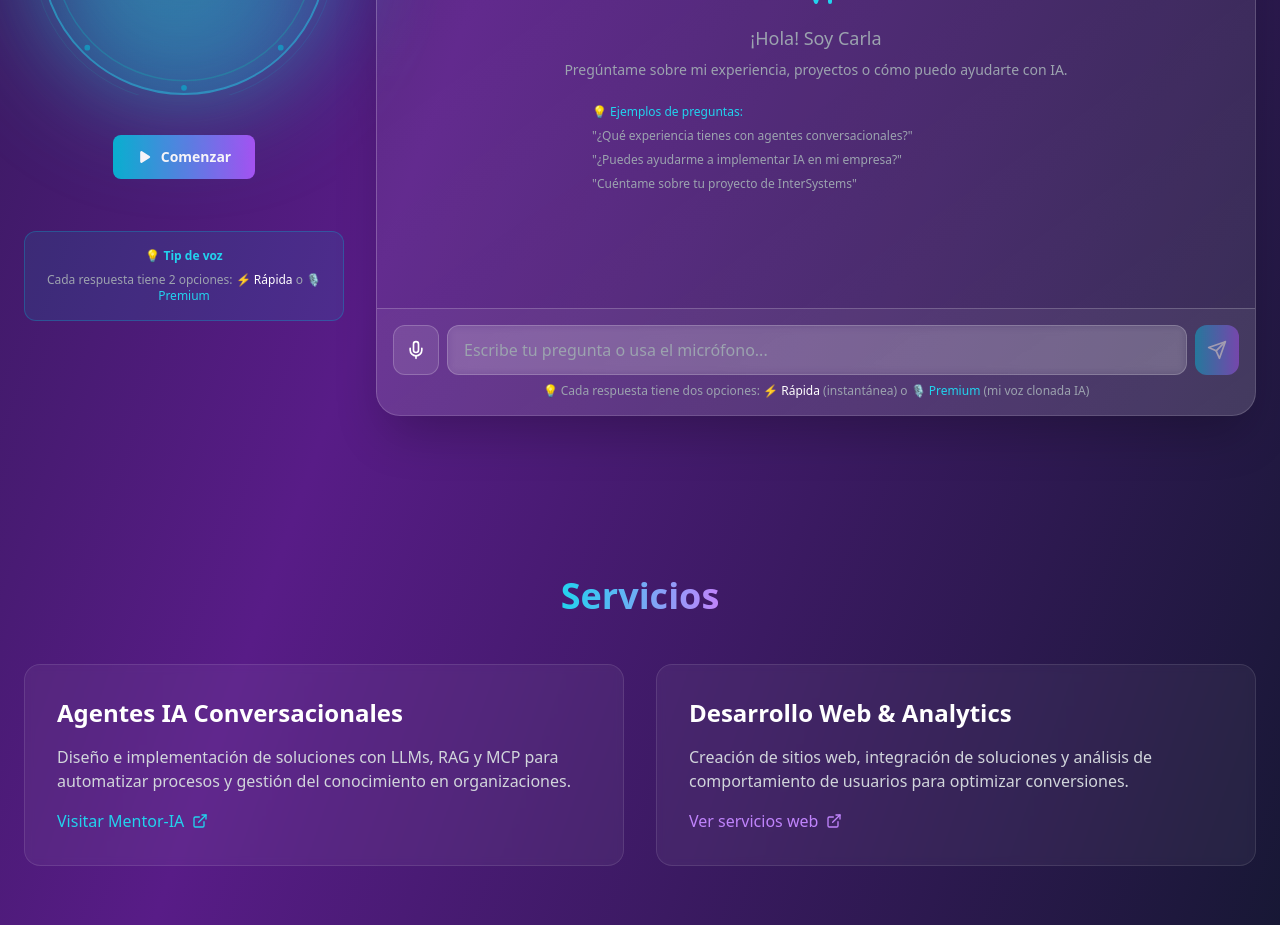
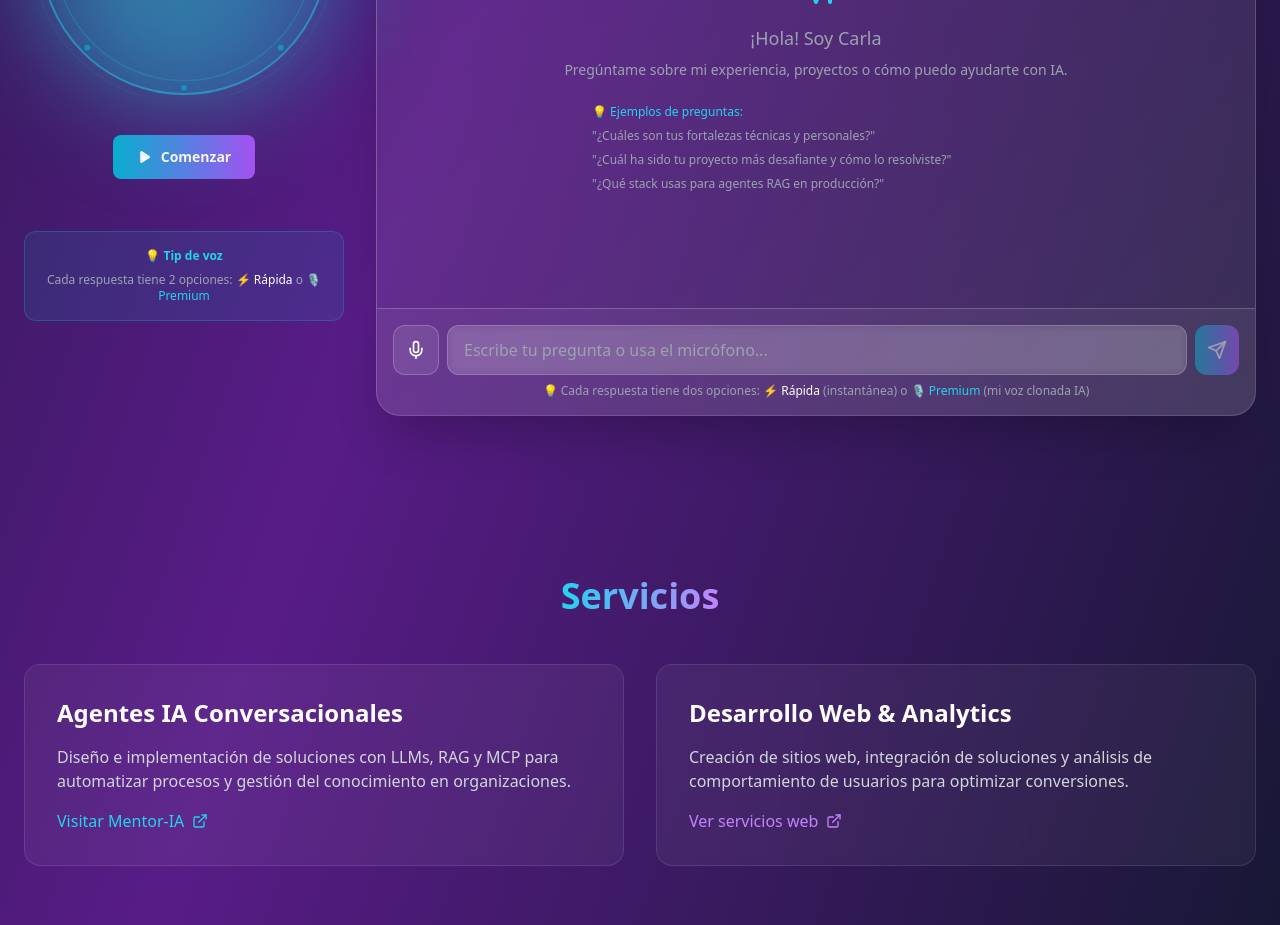
Before and after one commit to cmolinajerez/cardev-portafolio, a React (Vite) app: page / in a window 1280 px wide. Shown: the part 2340-3265 px from the top of the page. Built offline with nearby package versions, Linux system fonts and the light colour scheme; grey boxes are pictures that could not be loaded; the HTML template or start-up script is replaced by a standard one.

Commit message:
Reemplazo de preguntas ejemplo para chat por otras más pertinentes

```diff
--- a/src/App.jsx
+++ b/src/App.jsx
@@ -734,9 +734,9 @@ Responde de forma conversacional y estratégica:`
                   </p>
                   <div className="mt-6 text-left max-w-md mx-auto space-y-2 text-xs">
                     <p className="text-cyan-400">💡 Ejemplos de preguntas:</p>
-                    <p>"¿Qué experiencia tienes con agentes conversacionales?"</p>
-                    <p>"¿Puedes ayudarme a implementar IA en mi empresa?"</p>
-                    <p>"Cuéntame sobre tu proyecto de InterSystems"</p>
+                    <p>"¿Cuáles son tus fortalezas técnicas y personales?"</p>
+                    <p>"¿Cuál ha sido tu proyecto más desafiante y cómo lo resolviste?"</p>
+                    <p>"¿Qué stack usas para agentes RAG en producción?"</p>
                   </div>
                 </div>
               )}
```
